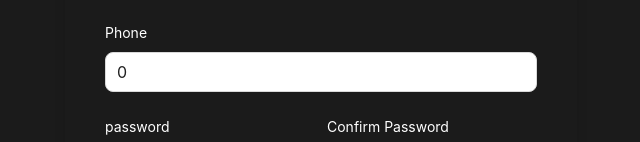
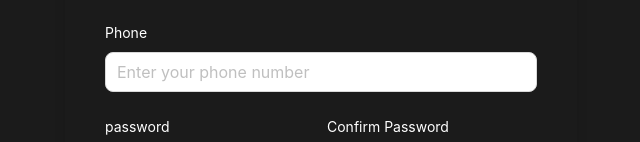
Before and after one commit to tansim12/Car-Rental-Client-A5, a React (Vite) app: page /register in a window 1280 px wide. Shown: the part 340-482 px from the top of the page, without its empty margins (319-959 px from the left). Built offline with nearby package versions, Linux system fonts and the light colour scheme.

Commit message:
register and location some change here

```diff
--- a/src/components/ui/Slider/LocationSearch.tsx
+++ b/src/components/ui/Slider/LocationSearch.tsx
@@ -28,9 +28,8 @@ const LocationSearch = () => {
             `https://nominatim.openstreetmap.org/reverse?lat=${latitude}&lon=${longitude}&format=json&addressdetails=1`
           );
           const address = response.data.address;
-
           // Extract the district name from the address
-          const district = address.city;
+          const district = address?.state_district.split(" ")?.[0]
           setDistrictName(district);
         } catch (error) {
           console.error("Error fetching location data:", error);
@@ -43,7 +42,7 @@ const LocationSearch = () => {
   const setLocation = useDispatch();
   const handleSetLocation = () => {
     if (districtName) {
-      setLocation(currentLocation(districtName));
+      setLocation(currentLocation(districtName || "Dhaka"));
       navigate("/listing");
     } else {
       toast.error("Location Something Wrong");
--- a/src/pages/Auth/Register.tsx
+++ b/src/pages/Auth/Register.tsx
@@ -79,7 +79,7 @@ const Register = () => {
               <CustomInput
                 name="phone"
                 label="Phone"
-                type="number"
+                type="string"
                 isLabelColor={true}
                 placeholder={"Enter your phone number"}
               />
```
